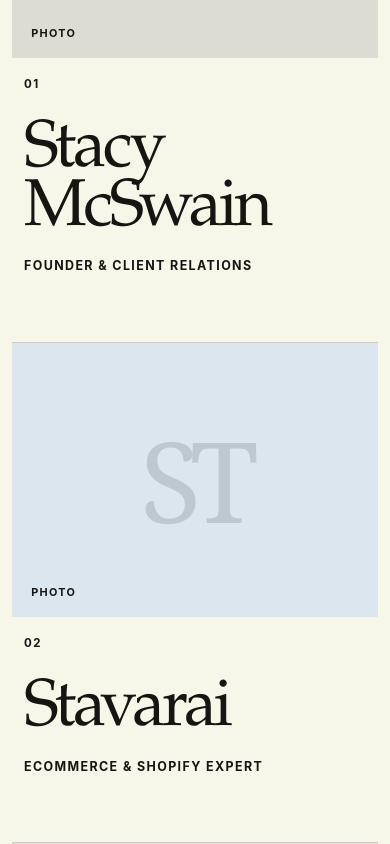
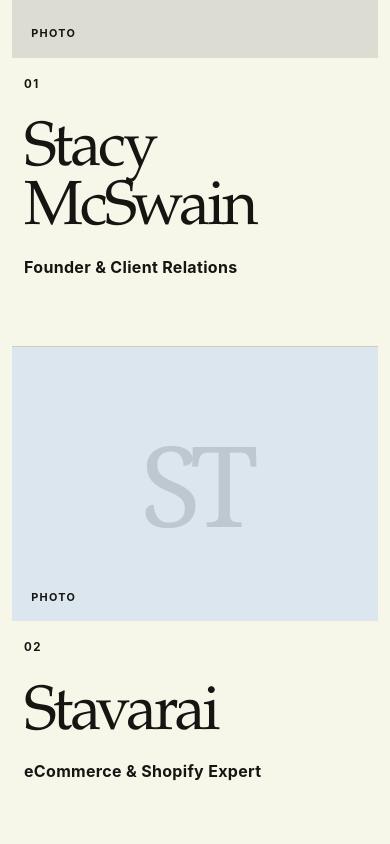
Before and after one commit to executiveusa/macsdigitalmedia, a Next.js app: page /team in a window 390 px wide. Shown: the part 780-1624 px from the top of the page. Built offline with nearby package versions, Linux system fonts and the light colour scheme; no server answers.

Commit message:
Polish team typography across breakpoints

```diff
--- a/app/team/team.module.css
+++ b/app/team/team.module.css
@@ -135,14 +135,18 @@
 
 .personName {
   font-size: clamp(4rem, 8vw, 8.4rem);
-  line-height: .88;
+  line-height: .9;
+  overflow-wrap: anywhere;
+  text-wrap: balance;
 }
 
 .role {
+  max-width: 32rem;
   margin: 1.2rem 0 0;
-  font: 700 .78rem/1.3 Inter, ui-sans-serif, system-ui, sans-serif;
-  letter-spacing: .11em;
-  text-transform: uppercase;
+  font: 650 .95rem/1.45 Inter, ui-sans-serif, system-ui, sans-serif;
+  letter-spacing: .02em;
+  text-transform: none;
+  text-wrap: pretty;
 }
 
 .statement {
@@ -226,7 +230,16 @@
 
   .identity { padding-block: 2rem; }
 
-  .personName { font-size: clamp(3.7rem, 17vw, 5.8rem); }
+  .personName {
+    font-size: clamp(3.4rem, 16vw, 5.5rem);
+    line-height: .94;
+  }
+
+  .role {
+    margin-top: 1rem;
+    font-size: 1rem;
+    line-height: 1.45;
+  }
 
   .statement {
     font-size: 1rem;
```
